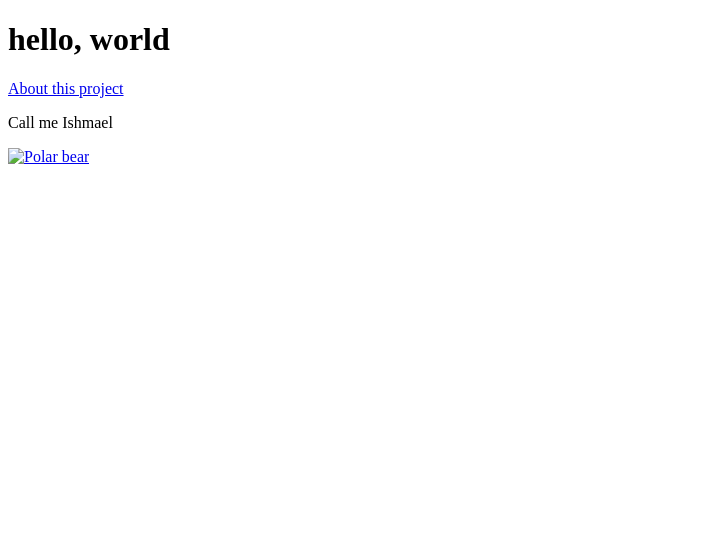
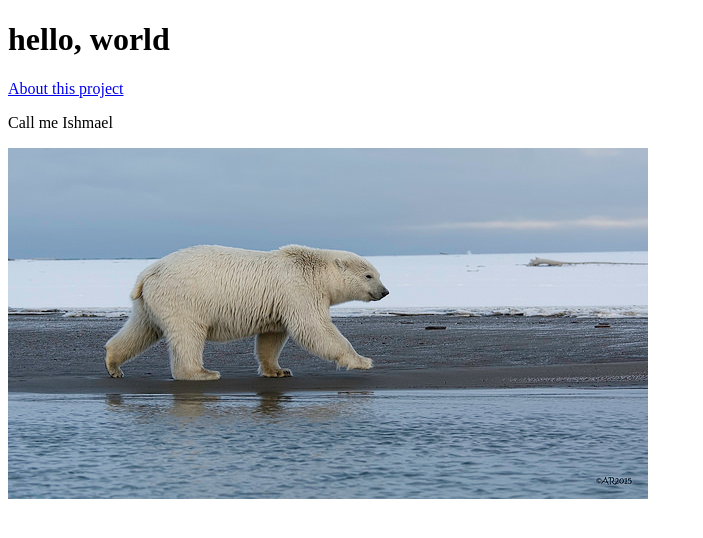
Before and after one commit to jeffharper805/website, a plain HTML site: page index.html in a window 1280 px wide. Shown: the whole page, without its empty margins (0-703 px from the left). Drawn offline with Linux system fonts and the light colour scheme.

Commit message:
Fix the polar bear tag

```diff
--- a/index.html
+++ b/index.html
@@ -8,7 +8,7 @@
 		<a href="about.html">About this project</a>
 		<p>Call me Ishmael</p>
 		<a href="https://www.flickr.com/photos/28883788@N04/10097824543">
-		  <img src="polar_bear.jpg" alt="Polar bear">
+		  <img src="images/polar_bear.jpg" alt="Polar bear">
 		</a>
 	</body>
 </html>
```
